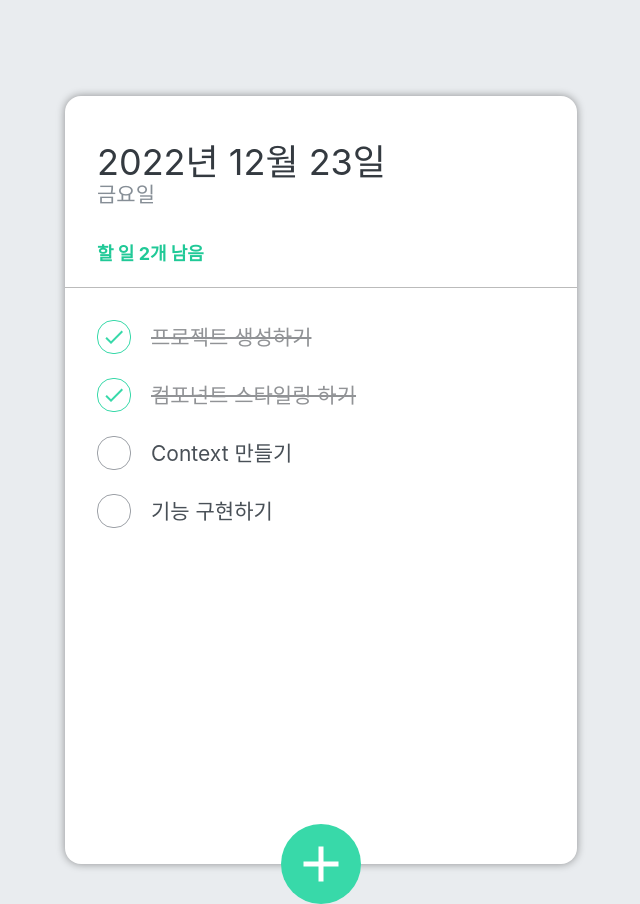
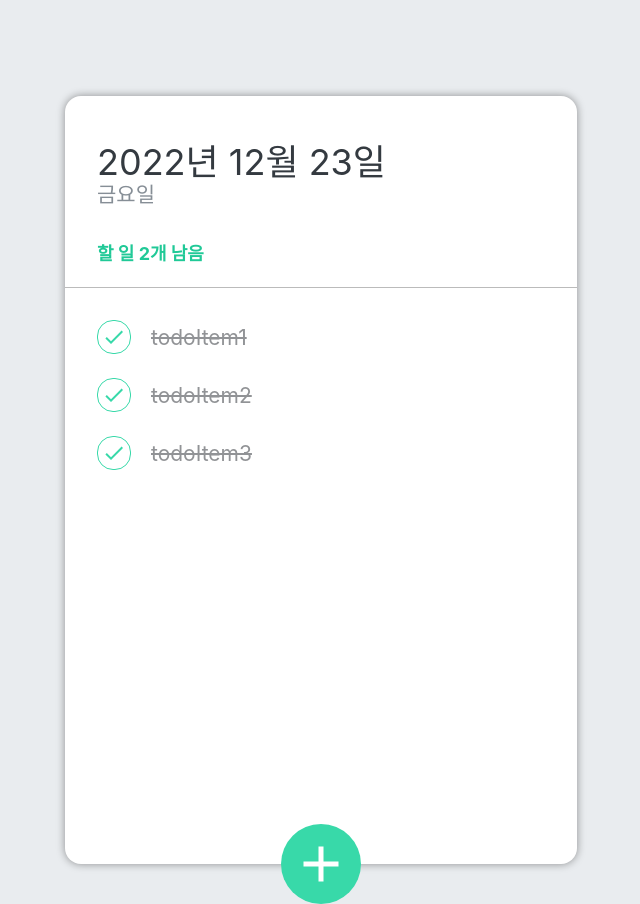
Before and after one commit to soongu/react-simple-basic, a React (Create React App) app: page / in a window 1280 px wide. Shown: the whole page, without its empty margins (319-959 px from the left). Built offline with nearby package versions, Linux system fonts and the light colour scheme; the HTML template or start-up script is replaced by a standard one.

Commit message:
- TodoList #1. 기본 상태값 구성

```diff
--- a/src/App.js
+++ b/src/App.js
@@ -1,18 +1,30 @@
-import TodoInput from "./components/todo/TodoInput";
-import TodoList from "./components/todo/TodoList";
 import TodoTemplate from "./components/todo/TodoTemplate";
 
 import './App.css';
-import TodoHeader from "./components/todo/TodoHeader";
+import {useState} from "react";
 
 const App = () => {
 
+    const [todos, setTodos] = useState([
+        {
+            id: 1,
+            text: "todoItem1",
+            done: true
+        },
+        {
+            id: 2,
+            text: "todoItem2",
+            done: false
+        },
+        {
+            id: 3,
+            text: "todoItem3",
+            done: false
+        }
+    ]);
+
     return (
-        <TodoTemplate>
-            <TodoHeader />
-            <TodoList />
-            <TodoInput />
-        </TodoTemplate>
+        <TodoTemplate todos={todos} />
     );
 };
 
--- a/src/components/todo/TodoInput.js
+++ b/src/components/todo/TodoInput.js
@@ -1,5 +1,4 @@
 import React, {useState} from 'react';
-import PropTypes from 'prop-types';
 import {MdAdd} from "react-icons/md";
 import './scss/TodoInput.scss';
 import cn from 'classnames';
@@ -7,7 +6,9 @@ import cn from 'classnames';
 const TodoInput = props => {
 
     const [open, setOpen] = useState(false);
+    const [value, setValue] = useState('');
 
+    // 할일 입력창 토글 이벤트
     const onToggle = () => setOpen(!open);
 
     return (
@@ -19,6 +20,7 @@ const TodoInput = props => {
                             type="text"
                             autoFocus
                             placeholder='할 일을 입력 후, 엔터를 누르세요!'
+                            value={value}
                         />
                     </form>
                 </div>
--- a/src/components/todo/TodoList.js
+++ b/src/components/todo/TodoList.js
@@ -1,15 +1,17 @@
-import React from 'react';
-import PropTypes from 'prop-types';
+import React, {useState} from 'react';
 import TodoItem from "./TodoItem";
 import './scss/TodoList.scss';
 
-const TodoList = props => {
+const TodoList = ({todos}) => {
+
+    // console.log(todos);
+
     return (
         <ul className='todo-list'>
-            <TodoItem text="프로젝트 생성하기" done={true} />
-            <TodoItem text="컴포넌트 스타일링 하기" done={true} />
-            <TodoItem text="Context 만들기" done={false} />
-            <TodoItem text="기능 구현하기" done={false} />
+            {
+                todos.length !== 0 &&
+                    todos.map(todo => <TodoItem key={todo.id} text={todo.text} done={true} />)
+            }
         </ul>
     );
 };
--- a/src/components/todo/TodoTemplate.js
+++ b/src/components/todo/TodoTemplate.js
@@ -1,9 +1,17 @@
-import React from 'react';
+import React, {Children, cloneElement} from 'react';
 import './scss/TodoTemplate.scss';
+import TodoHeader from "./TodoHeader";
+import TodoList from "./TodoList";
+import TodoInput from "./TodoInput";
 
-const TodoTemplate = ({children}) => {
+const TodoTemplate = ({todos}) => {
+
     return (
-        <div className="TodoTemplate">{children}</div>
+        <div className="TodoTemplate">
+            <TodoHeader />
+            <TodoList todos={todos} />
+            <TodoInput />
+        </div>
     );
 };
 
```
